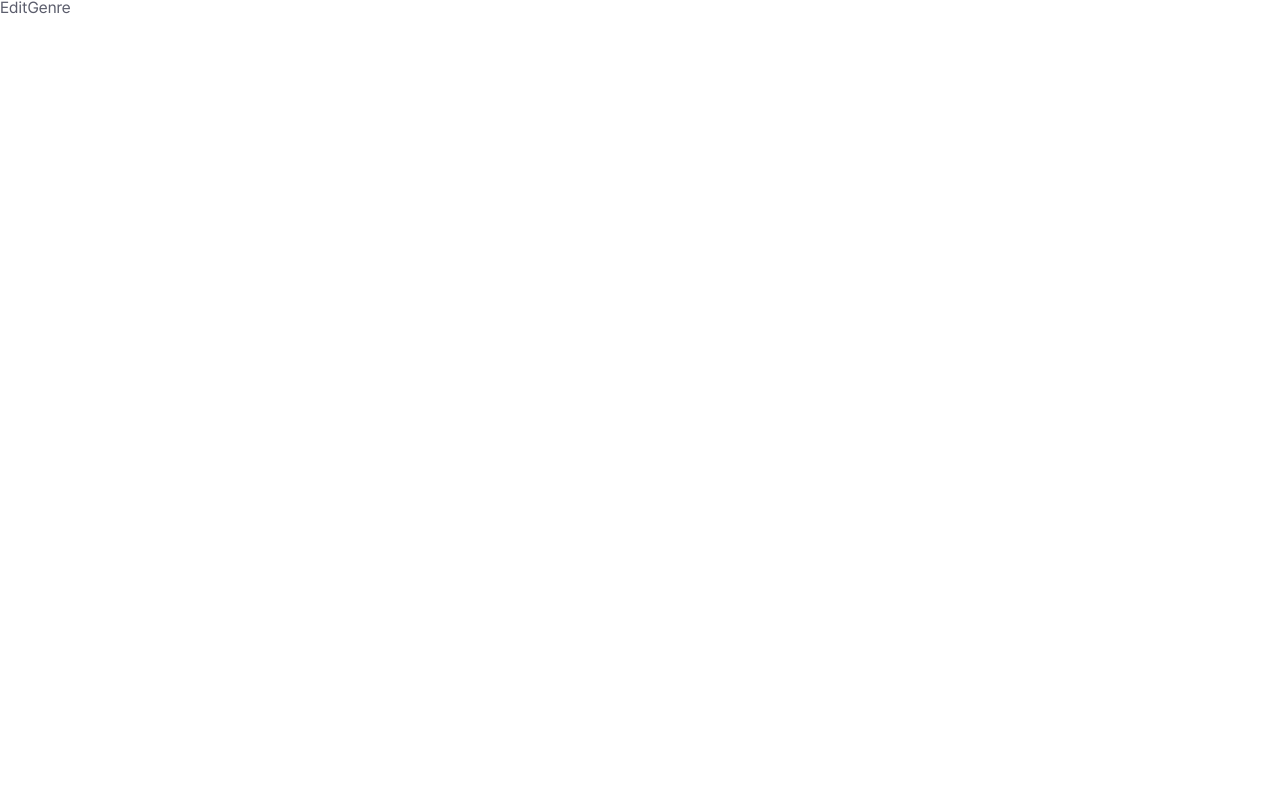
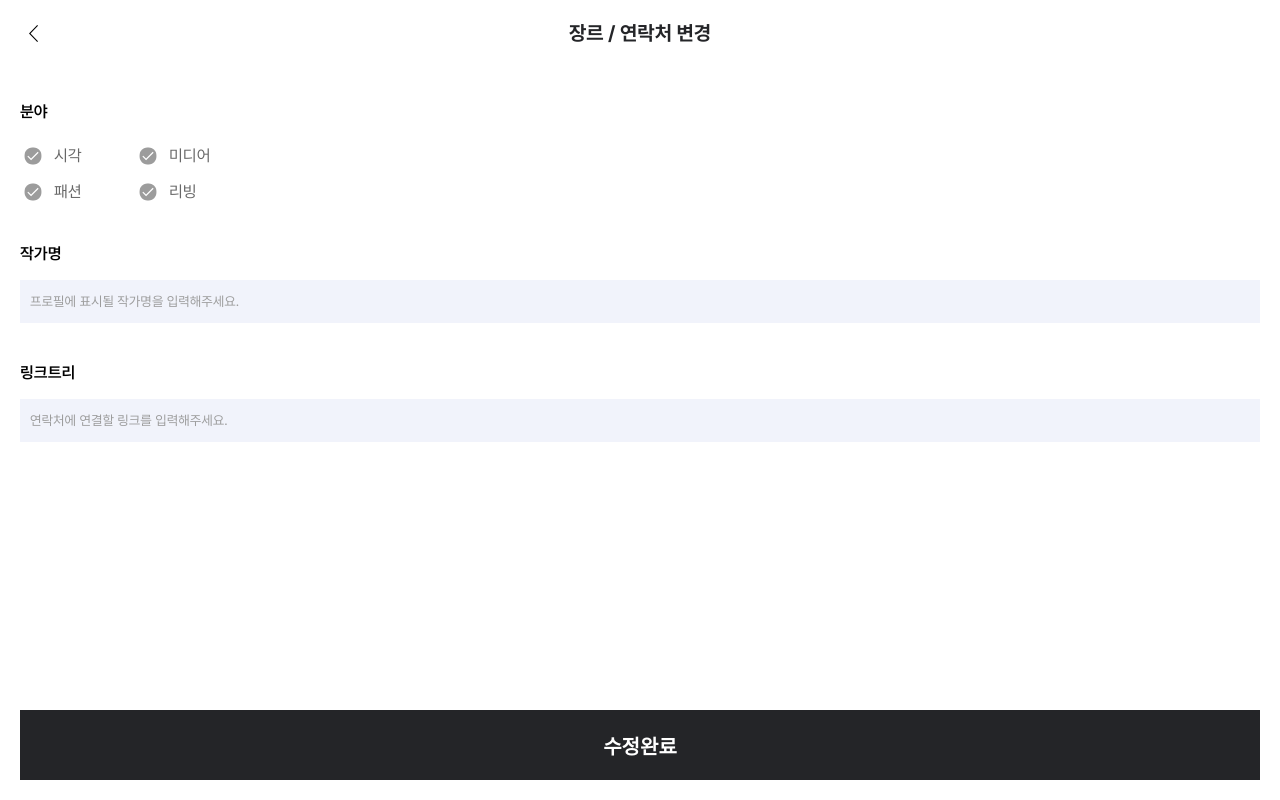
Before and after one commit to 2022-WWW-Project-Front/www-admin-mobile, a React (Vite) app: page /artist/edit-genre in a window 1280 px wide. Built offline with nearby package versions, Linux system fonts and the light colour scheme.

Commit message:
feat: edit genre, artist name/link tree url page

```diff
--- a/src/components/existing-user/EditGenre.tsx
+++ b/src/components/existing-user/EditGenre.tsx
@@ -1,7 +1,33 @@
-import React from 'react';
+import React, { useState } from 'react';
+import { useNavigate } from 'react-router-dom';
+import EditGenreLayout from '../../layout/existing-user/EditGenreLayout';
 
 const EditGenre = () => {
-  return <div>EditGenre</div>;
+  const [info, setInfo] = useState({ part: '', name: '', linkTree: '' });
+  const navigate = useNavigate();
+  const partList = [
+    {
+      partName: 'visual',
+      name: '시각'
+    },
+    {
+      partName: 'media',
+      name: '미디어'
+    },
+    {
+      partName: 'fashion',
+      name: '패션'
+    },
+    {
+      partName: 'living',
+      name: '리빙'
+    }
+  ];
+  const changeInfo = () => {
+    // forward to server
+    navigate('/artist');
+  };
+  return <EditGenreLayout info={info} setInfo={setInfo} partList={partList} changeInfo={changeInfo} />;
 };
 
 export default EditGenre;
--- a/src/layout/existing-user/EditGenreLayout.tsx
+++ b/src/layout/existing-user/EditGenreLayout.tsx
@@ -1,7 +1,123 @@
 import React from 'react';
+import * as S from '../common/commonStyle';
+import CheckRadio from '../common/icon/CheckRadio';
+import { useNavigate } from 'react-router-dom';
+import styled from 'styled-components';
 
-const EditGenreLayout = () => {
-  return <div>EditGenre</div>;
+interface EditGenreProps {
+  info: {
+    part: string;
+    name: string;
+    linkTree: string;
+  };
+  setInfo: (info: { linkTree: string; part: string; name: string }) => void;
+  partList: {
+    partName: string;
+    name: string;
+  }[];
+  changeInfo: () => void;
+}
+
+const EditGenreLayout = ({ info, setInfo, partList, changeInfo }: EditGenreProps) => {
+  const navigate = useNavigate();
+  return (
+    <div>
+      <S.ProcessHeader>
+        <S.BackIcon onClick={() => navigate(-1)} />
+        장르 / 연락처 변경
+      </S.ProcessHeader>
+      <S.Content>
+        <RadioContainer>
+          <h3>분야</h3>
+          <RadioInputBox>
+            {partList.map(({ partName, name }) => (
+              <RadioOption
+                key={partName}
+                onClick={() => setInfo({ ...info, part: partName })}
+                value={partName === info.part}
+              >
+                <CheckRadio check={partName === info.part ? 'var(--black-400)' : 'var(--placeholder)'} />
+                <input type="radio" required name="part" id={partName} value={partName} />
+                <label htmlFor={partName}>{name}</label>
+              </RadioOption>
+            ))}
+          </RadioInputBox>
+        </RadioContainer>
+        <S.InputBox>
+          <h3>작가명</h3>
+          <input
+            type={'text'}
+            value={info.name}
+            required
+            placeholder="프로필에 표시될 작가명을 입력해주세요."
+            onChange={(e) => setInfo({ ...info, name: e.target.value })}
+          />
+        </S.InputBox>
+        <S.InputBox>
+          <h3>링크트리</h3>
+          <input
+            type={'text'}
+            value={info.linkTree}
+            required
+            placeholder="연락처에 연결할 링크를 입력해주세요."
+            onChange={(e) => setInfo({ ...info, linkTree: e.target.value })}
+          />
+        </S.InputBox>
+        <NextBtn onClick={changeInfo}>수정완료</NextBtn>
+      </S.Content>
+    </div>
+  );
 };
 
 export default EditGenreLayout;
+
+const RadioContainer = styled.div`
+  margin-bottom: 2.25rem;
+  h3 {
+    margin-bottom: 1.125rem;
+    font-weight: 600;
+    span {
+      color: var(--black-100);
+      font-weight: 400;
+    }
+  }
+`;
+
+const RadioInputBox = styled.div`
+  width: 14.375rem;
+  height: 4.5rem;
+  display: grid;
+  grid-template-columns: repeat(2, 1fr);
+`;
+
+const RadioOption = styled.div<{ value: boolean }>`
+  position: relative;
+  display: flex;
+  align-items: center;
+  color: ${({ value }) => (value ? 'var(--black-500)' : 'var(--input-label)')};
+  font-weight: ${({ value }) => (value ? 500 : 400)};
+  svg {
+    display: flex;
+    position: absolute;
+    left: 0;
+  }
+  input {
+    opacity: 0;
+    margin-right: 1rem;
+  }
+`;
+
+export const NextBtn = styled.button`
+  width: calc(100% - 2.5rem);
+  height: 4.375rem;
+  display: flex;
+  justify-content: center;
+  align-items: center;
+  background-color: var(--black-400);
+  color: var(--white);
+  font-weight: 600;
+  font-size: 1.25rem;
+  border: none;
+  position: absolute;
+  bottom: 1.25rem;
+`;
--- a/src/layout/existing-user/MenuLayout.tsx
+++ b/src/layout/existing-user/MenuLayout.tsx
@@ -20,7 +20,7 @@ const MenuLayout = () => {
     }
   ];
   return (
-    <div>
+    <div style={{ minHeight: 'calc(100vh - 20.375rem)' }}>
       <HeaderLayout />
       <MenuContainer>
         {menuList.map((menu) => (
@@ -38,13 +38,16 @@ export default MenuLayout;
 
 const MenuContainer = styled.div`
   display: flex;
+  min-height: calc(100vh - 22.375rem);
   flex-direction: column;
   gap: 3rem;
-  margin: 3rem 0;
+  padding: 3rem 0 6.625rem;
+  box-sizing: border-box;
 `;
 
 const NavBox = styled(Link)`
-  width: 19.875rem;
+  width: 84%;
+  max-width: 17.875rem;
   height: 5.625rem;
   background-color: var(--main);
   padding-left: 2rem;
```
